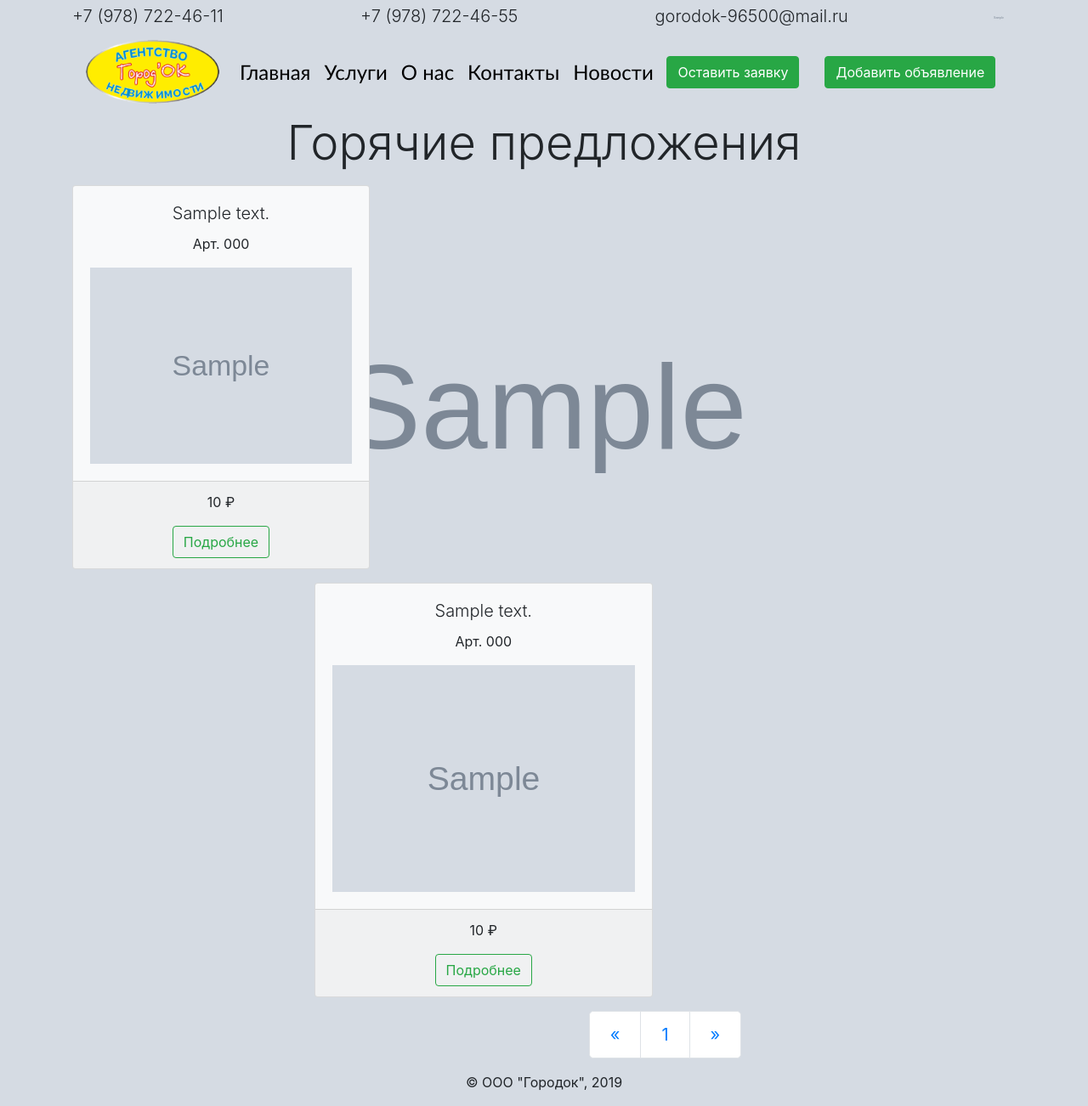
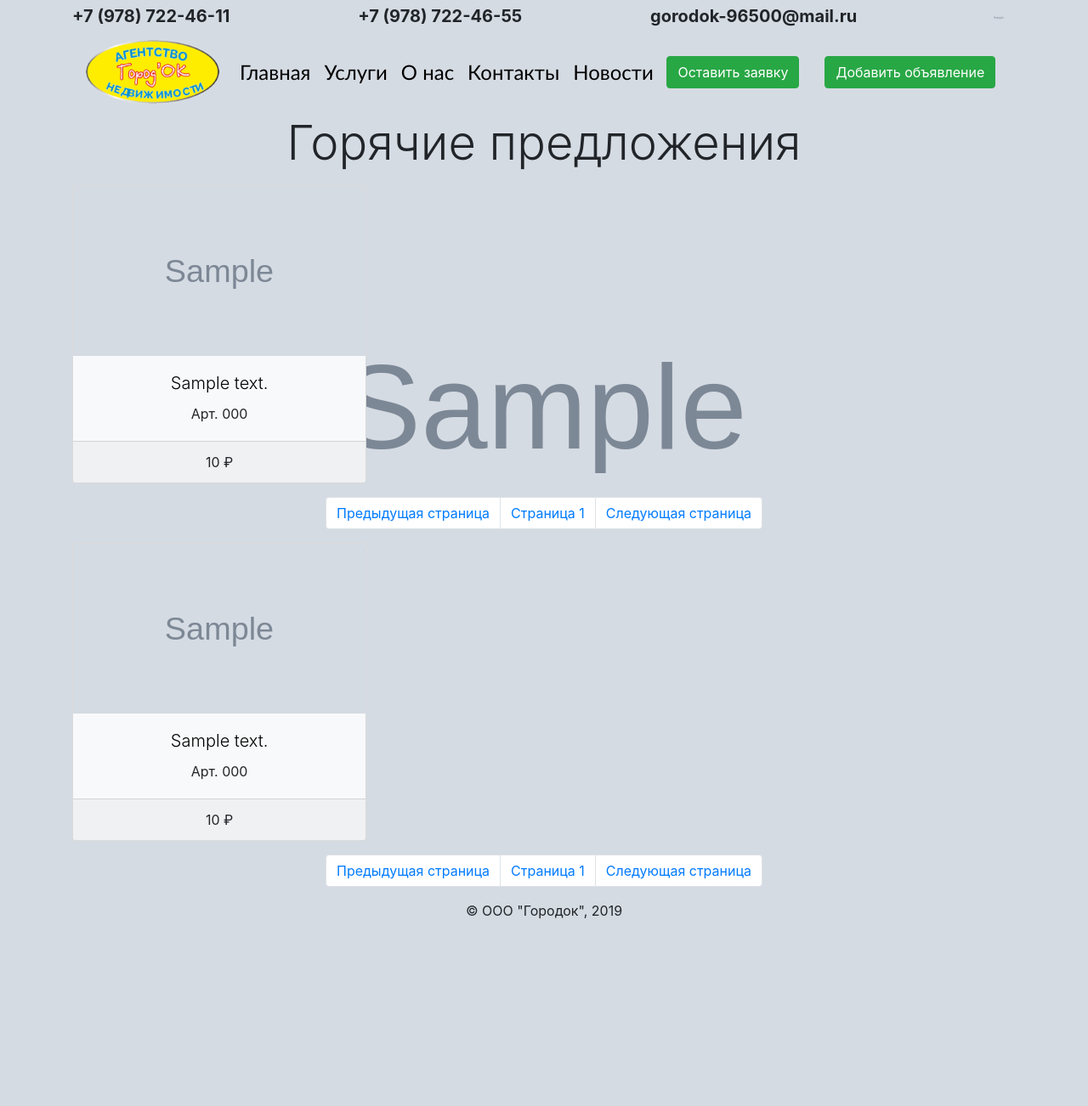
Before and after one commit to JazinBazin/gorodok, a Django app: template agency/templates/agency/RealEstate/real_estate.html in a window 1280 px wide. Shown: the whole page at 85% size. After the commit the page ends 1082 px from the top, so only its background shows below. Run offline with Django 3.2, Linux system fonts and the light colour scheme; the template is opened without the code that fills it: most values are stand-ins (such as "Sample title", 1, 10 or a date in 2020); grey boxes marked "Sample" are stand-in pictures; some libraries are stand-ins or nearby versions.

Commit message:
new card, filters, pagination

```diff
--- a/agency/forms/RealEstateFilters/HouseFiltersForm.py
+++ b/agency/forms/RealEstateFilters/HouseFiltersForm.py
@@ -9,7 +9,7 @@
     house_type = forms.ChoiceField(
         label='Дом/Дача:',
         choices=(
-            ('Any', 'Не важно'),
+            ('Any', 'Дом или дача'),
             ('house', 'Дом'),
             ('country_house', 'Дача'),
         ),
--- a/agency/forms/RealEstateFilters/RealEstateFiltersForm.py
+++ b/agency/forms/RealEstateFilters/RealEstateFiltersForm.py
@@ -27,7 +27,7 @@
     type_of_transaction = forms.ChoiceField(
         label='Вид сделки:',
         choices=(
-            ('Any', 'Не важно'),
+            ('Any', 'Любой'),
             ('purchase', 'Покупка'),
             ('rent', 'Аренда'),
             ('swap', 'Обмен')
--- /dev/null
+++ b/agency/static/agency/CSS/real_estate.css
@@ -0,0 +1,31 @@
+.real-estate-cards .card:hover {
+    box-shadow: 0 0 10px rgba(0,0,0,0.5);
+}
+
+.real-estate-cards .card-link {
+    color:black;
+}
+
+.real-estate-cards .card-link:hover {
+    text-decoration: none;
+    color: dodgerblue;
+}
+
+.real-estate-cards .fit-image {
+    height: 200px;
+    object-fit: cover;
+}
+
+@media (min-width: 576px) {
+    .real-estate-cards .card {
+        min-width: calc(50% - 30px);
+        max-width: calc(50% - 30px);
+    }
+}
+
+@media (min-width: 992px) {
+    .real-estate-cards .card {
+        min-width: calc(33% - 30px);
+        max-width: calc(33% - 30px);
+    }
+}
--- a/agency/templates/agency/Basic/contacts_header.html
+++ b/agency/templates/agency/Basic/contacts_header.html
@@ -1,7 +1,7 @@
 <div class="row d-flex justify-content-between lead mt-1">
-    <div class="col-auto d-none d-sm-block">+7 (978) 722-46-11</div>
-    <div class="col-auto d-none d-md-block">+7 (978) 722-46-55</div>
-    <div class="col-auto d-none d-lg-block">gorodok-96500@mail.ru</div>
+    <div class="col-auto d-none d-sm-block font-weight-bold">+7 (978) 722-46-11</div>
+    <div class="col-auto d-none d-md-block font-weight-bold">+7 (978) 722-46-55</div>
+    <div class="col-auto d-none d-lg-block font-weight-bold">gorodok-96500@mail.ru</div>
     <div class="col d-flex justify-content-center col-sm-auto">
         {% for network in social_networks %}
         <a href="{{ network.link }}" target="_blank">
--- a/agency/templates/agency/Forms/FilterForms/commercial_filters_form.html
+++ b/agency/templates/agency/Forms/FilterForms/commercial_filters_form.html
@@ -2,7 +2,5 @@
     {% csrf_token %}
     {{ form.non_field_errors }}
     {% include 'agency/Forms/FilterForms/real_estate_filters.html' %}
-    <div class="form-group d-flex justify-content-center">
-        <button type="submit" class="btn btn-outline-success mr-3">Применить</button>
-    </div>
+    {% include 'agency/Forms/FilterForms/submit_button.html' %}
 </form>
--- a/agency/templates/agency/Forms/FilterForms/garage_filters_form.html
+++ b/agency/templates/agency/Forms/FilterForms/garage_filters_form.html
@@ -2,7 +2,5 @@
     {% csrf_token %}
     {{ form.non_field_errors }}
     {% include 'agency/Forms/FilterForms/real_estate_filters.html' %}
-    <div class="form-group d-flex justify-content-center">
-        <button type="submit" class="btn btn-outline-success mr-3">Применить</button>
-    </div>
+    {% include 'agency/Forms/FilterForms/submit_button.html' %}
 </form>
--- a/agency/templates/agency/Forms/FilterForms/land_filters_form.html
+++ b/agency/templates/agency/Forms/FilterForms/land_filters_form.html
@@ -2,7 +2,5 @@
     {% csrf_token %}
     {{ form.non_field_errors }}
     {% include 'agency/Forms/FilterForms/real_estate_filters.html' %}
-    <div class="form-group d-flex justify-content-center">
-        <button type="submit" class="btn btn-outline-success mr-3">Применить</button>
-    </div>
+    {% include 'agency/Forms/FilterForms/submit_button.html' %}
 </form>
--- /dev/null
+++ b/agency/templates/agency/Forms/FilterForms/submit_button.html
@@ -0,0 +1,3 @@
+<div class="form-row ml-1 mt-1 mb-2">
+    <button type="submit" class="btn btn-success">Применить</button>
+</div>
--- /dev/null
+++ b/agency/templates/agency/RealEstate/pagination.html
@@ -0,0 +1,35 @@
+<nav aria-label="Разбиение страницы">
+    <ul class="pagination justify-content-center">
+        <li class="page-item">
+            {% if real_estate.has_previous %}
+            <a class="page-link" href="?page={{ real_estate.previous_page_number }}"
+                aria-label="Предыдущая часть страницы">
+                <span aria-hidden="true">&laquo;</span>
+                <span class="sr-only">Предыдущая страница</span>
+            </a>
+            {% else %}
+            <a class="page-link" href="?page={{ real_estate.paginator.num_pages }}"
+                aria-label="Предыдущая часть страницы">
+                <span aria-hidden="true">Предыдущая страница</span>
+                <span class="sr-only">Предыдущая страница</span>
+            </a>
+            {% endif %}
+        </li>
+        <li class="page-item">
+            <a class="page-link" href="#" aria-label="Текущая часть страницы">Страница {{ real_estate.number }}</a>
+        </li>
+        <li class="page-item">
+            {% if real_estate.has_next %}
+            <a class="page-link" href="?page={{ real_estate.next_page_number }}" aria-label="Следующая часть страницы">
+                <span aria-hidden="true">Следующая страница</span>
+                <span class="sr-only">Вперёд</span>
+            </a>
+            {% else %}
+            <a class="page-link" href="?page=1" aria-label="Следующая часть страницы">
+                <span aria-hidden="true">Следующая страница</span>
+                <span class="sr-only">Следующая страница</span>
+            </a>
+            {% endif %}
+        </li>
+    </ul>
+</nav>
--- a/agency/templates/agency/RealEstate/real_estate.html
+++ b/agency/templates/agency/RealEstate/real_estate.html
@@ -1,26 +1,28 @@
 {% extends 'agency/Basic/basic.html' %}
 {% load static %}
 {% load agency_extras %}
+{% block styles %}
+<link rel="stylesheet" href="{% static 'agency/CSS/real_estate.css' %}">
+{% endblock %}
 {% block content %}
+{% block form_type %}
+{% endblock %}
 {% if hot_real_estate %}
 <h1 class="display-4 text-center mb-3">Горячие предложения</h1>
-<div class="row">
+<div class="card-deck real-estate-cards">
     {% for estate in hot_real_estate %}
-    <div class="col-12 col-sm-6 col-lg-4 mb-3">
-        <div class="card bg-light">
+    <div class="card bg-light mb-3">
+        <a href="{% url details_page estate.id %}" target="_blank">
+            <img src="{{ estate.image.url }}" class="card-img-top fit-image" alt="">
+        </a>
         <div class="card-body d-flex flex-column align-items-center">
+            <a class="card-link" href="{% url details_page estate.id %}" target="_blank">
                 <h5 class="card-title lead">{{ estate.title_text }}</h5>
+            </a>
             <p class="card-text">Арт. {{ estate.vendor_code }}</p>
-                <a href="{% url details_page estate.id %}" target="_blank">
-                    <img src="{{ estate.image.url }}" class="img-fluid" alt="">
-                </a>
         </div>
-            <div class="card-footer d-flex flex-column align-items-center">
-                <p> {{ estate.price|price_value }} ₽</p>
-                <a class="btn btn-outline-success" href="{% url details_page estate.id %}" target="_blank" role="button">
-                    Подробнее
-                </a>
-            </div>
+        <div class="card-footer">
+            <p class="text-center mb-0">{{ estate.price|price_value }} ₽</p>
         </div>
     </div>
     {% endfor %}
@@ -28,75 +30,32 @@
 {% endif %}
 {% block real_estate_header %}
 {% endblock %}
-<div class="row">
-    <button class="btn btn-outline-success d-block d-md-none ml-3 mb-3" id="buttonFilters">Фильтры</button>
-    <div class="col-12 col-md-3 d-none d-md-block" id="filtersColumn">
-        {% block form_type %}
-        {% endblock %}
+{% if real_estate %}
+<div class="row justify-content-center">
+    {% include 'agency/RealEstate/pagination.html' %}
 </div>
-    <div class="col-12 col-md-9">
-        <div class="row">
-            {% if real_estate %}
+<div class="card-deck real-estate-cards">
     {% for estate in real_estate %}
-            <div class="col-12 col-sm-6 mb-3">
-                <div class="card bg-light">
+    <div class="card bg-light mb-3">
+        <a href="{% url details_page estate.id %}" target="_blank">
+            <img src="{{ estate.image.url }}" class="card-img-top fit-image" alt="">
+        </a>
         <div class="card-body d-flex flex-column align-items-center">
+            <a class="card-link" href="{% url details_page estate.id %}" target="_blank">
                 <h5 class="card-title lead">{{ estate.title_text }}</h5>
+            </a>
             <p class="card-text">Арт. {{ estate.vendor_code }}</p>
-                        <a href="{% url details_page estate.id %}" target="_blank">
-                            <img src="{{ estate.image.url }}" class="img-fluid" alt="">
-                        </a>
         </div>
-                    <div class="card-footer d-flex flex-column align-items-center">
-                        <p> {{ estate.price|price_value }} ₽</p>
-                        <a class="btn btn-outline-success" href="{% url details_page estate.id %}" target="_blank" role="button">
-                            Подробнее
-                        </a>
-                    </div>
+        <div class="card-footer">
+            <p class="text-center mb-0">{{ estate.price|price_value }} ₽</p>
         </div>
     </div>
     {% endfor %}
+</div>
+<div class="row justify-content-center">
+    {% include 'agency/RealEstate/pagination.html' %}
+</div>
 {% else %}
 <p class="lead">Объявления не найдены.</p>
 {% endif %}
-        </div>
-        <nav aria-label="Разбиение страницы">
-            <ul class="pagination pagination-lg justify-content-center">
-                <li class="page-item">
-                    {% if real_estate.has_previous %}
-                    <a class="page-link" href="?page={{ real_estate.previous_page_number }}"
-                        aria-label="Предыдущая часть страницы">
-                        <span aria-hidden="true">&laquo;</span>
-                        <span class="sr-only">Назад</span>
-                    </a>
-                    {% else %}
-                    <a class="page-link" href="?page={{ real_estate.paginator.num_pages }}"
-                        aria-label="Предыдущая часть страницы">
-                        <span aria-hidden="true">&laquo;</span>
-                        <span class="sr-only">Назад</span>
-                    </a>
-                    {% endif %}
-                </li>
-                <li class="page-item">
-                    <a class="page-link" href="#" aria-label="Текущая часть страницы">{{ real_estate.number }}</a>
-                </li>
-                <li class="page-item">
-                    {% if real_estate.has_next %}
-                    <a class="page-link" href="?page={{ real_estate.next_page_number }}"
-                        aria-label="Следующая часть страницы">
-                        <span aria-hidden="true">&raquo;</span>
-                        <span class="sr-only">Вперёд</span>
-                    </a>
-                    {% else %}
-                    <a class="page-link" href="?page=1" aria-label="Следующая часть страницы">
-                        <span aria-hidden="true">&raquo;</span>
-                        <span class="sr-only">Вперёд</span>
-                    </a>
-                    {% endif %}
-                </li>
-            </ul>
-        </nav>
-    </div>
-</div>
-<script src="{% static 'agency/JS/filters.js' %}"></script>
 {% endblock %}
```
Also changed, not shown: agency/templates/agency/Forms/FilterForms/apartment_filters_form.html (+12 -8 lines), agency/templates/agency/Forms/FilterForms/house_filters_form.html (+19 -13 lines), agency/templates/agency/Forms/FilterForms/real_estate_filters.html (+28 -20 lines). Lines whose indentation alone changed are shown as unchanged.
